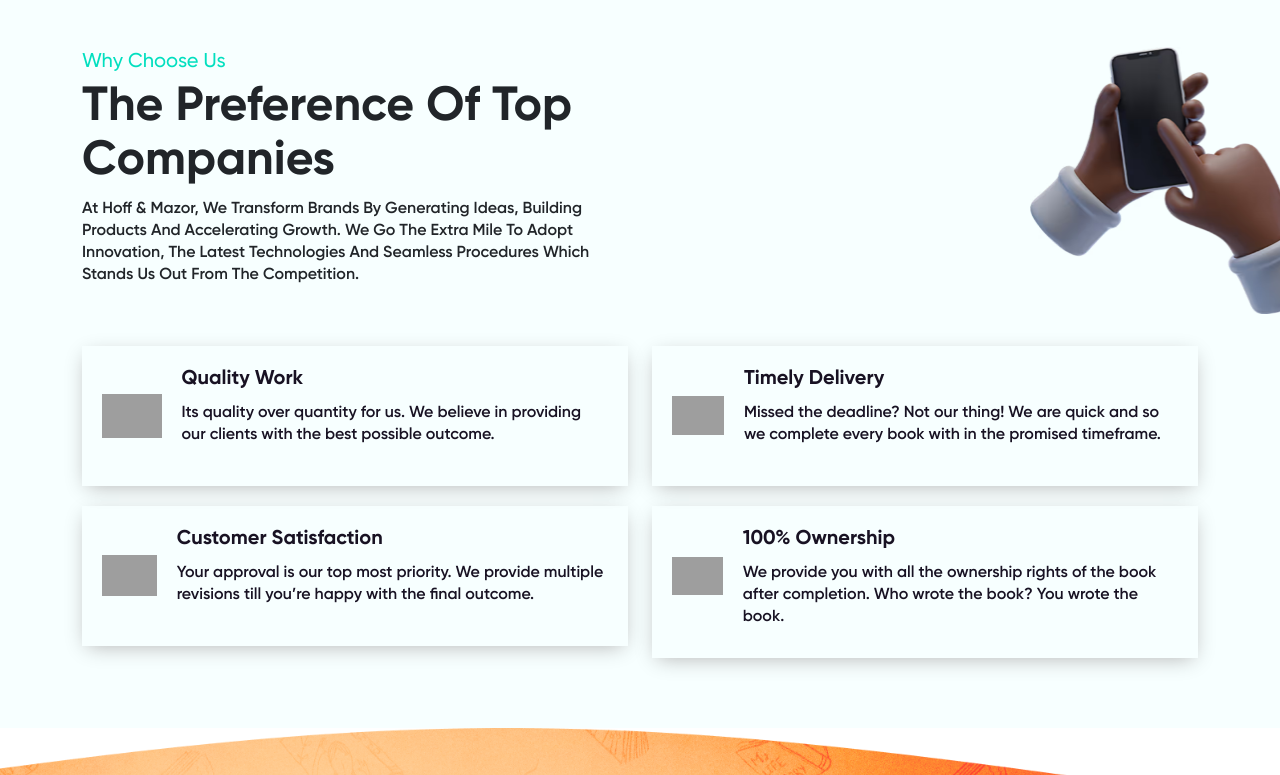
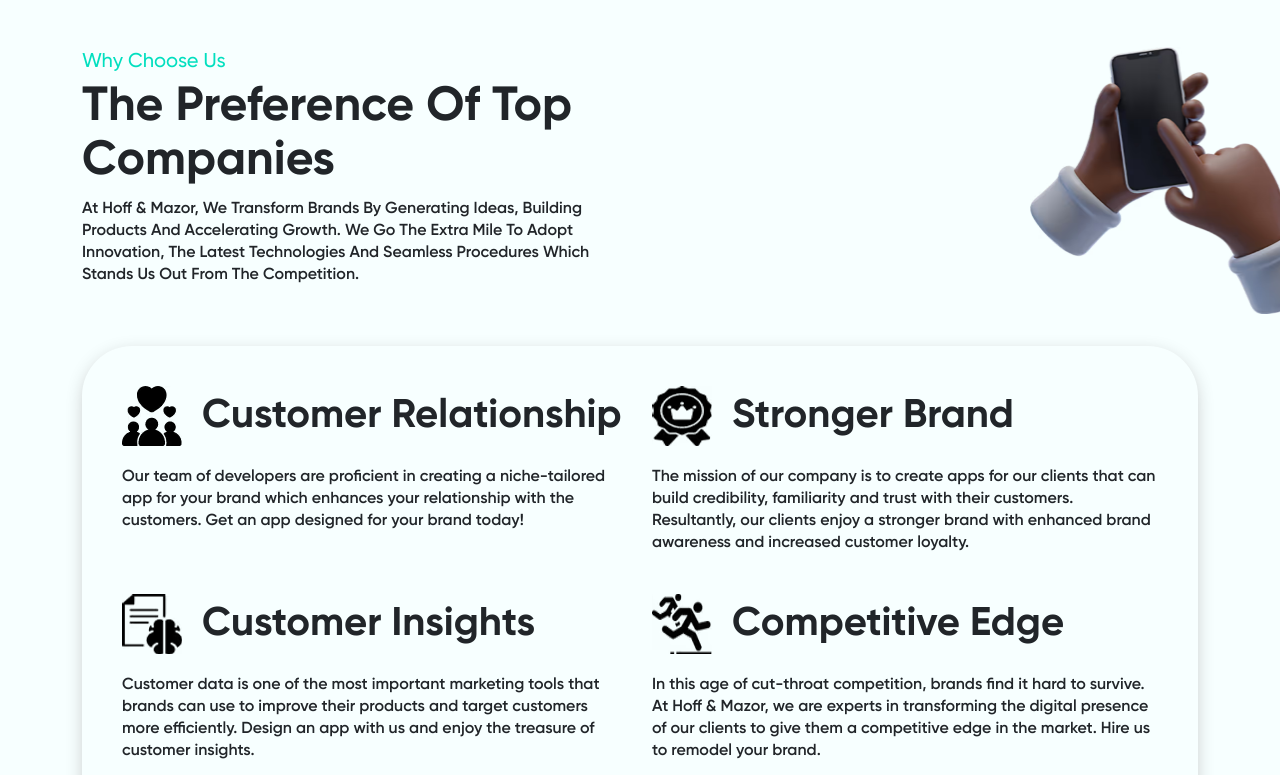
Before and after one commit to SalmanSheikh30272/hoffnmazor-app-brand, a PHP site: page / in a window 1280 px wide. Shown: the part 5214-5989 px from the top of the page. Run offline with PHP 8.4, Linux system fonts and the light colour scheme; data that the repository does not hold is empty; some libraries are stand-ins or nearby versions; grey boxes are pictures that could not be loaded.

Commit message:
why choose section done

```diff
--- a/assets/css/custom.css
+++ b/assets/css/custom.css
@@ -997,68 +997,33 @@ section.why-choose-wrap{
     top: -125px;
     right: -125px;
 }
-.why-choose-wrap .why-choose-inner{}
+.why-choose-wrap .why-choose-inner{
+    padding: 40px 40px;
+    border-radius: 50px;
+    box-shadow: 0 5px 20px -5px #b2b2b2;
+}
 .why-choose-inner .why-choose-box{
-    padding: 20px 20px;
+    margin: 0 0 40px;
+}
+.why-choose-box .choose-box-head{
+    display: flex;
+    align-items: center;
     margin: 0 0 20px;
-    box-shadow: 0 5px 20px -5px #b2b2b2;
-    position: relative;
-    z-index: 1;
-    display: flex;
-}
-.why-choose-box::after{
-    content: '';
-    position: absolute;
-    top: 0;
-    right: 0;
-    bottom: 0;
-    left: 0;
-    width: 0px;
-    height: 100%;
-    background: #181223;
-    z-index: -1;
-    transition: all .5s ease-in-out;
-}
-.why-choose-box:hover::after{
-    width: 100%;
-    height: 100%;
-}
-.why-choose-box .choose-box-img{
+}
+.choose-box-head .choose-box-img{
     margin: 0 20px 0 0;
 }
 .choose-box-img img{
-    width: 100px;
-    height: 100px;
-    object-fit: contain;
+    width: 60px;
+    height: 60px;
+}
+.choose-box-head .heading-three{
+    color: #212529;
+    margin: 0;
 }
 .why-choose-box .choose-box-content{}
-.choose-box-content::-webkit-scrollbar-track{
-    -webkit-box-shadow: inset 0 0px 0px rgba(0,0,0,0.0);
-    border-radius: 0px;
-}
-.choose-box-content::-webkit-scrollbar{
-    width: 3px;
-    background: #b2b2b2;
-    border-radius: 0px;
-}
-.choose-box-content::-webkit-scrollbar-thumb{
-    background-color: #E90041;
-    border-radius: 0px;
-}
-.choose-box-content .heading-five{
-    color: #181223;
-    margin: 0 0 10px;
-    transition: all .3s ease-in-out;
-}
-.why-choose-box:hover .choose-box-content .heading-five{
-    color: #fff;
-}
 .choose-box-content p{
-    color: #181223;
-    transition: all .3s ease-in-out;
-}
-.why-choose-box:hover .choose-box-content p{
-    color: #fff;
+    color: #212529;
 }
 /*Why Choose Section Css End Here*/
 
--- a/index.php
+++ b/index.php
@@ -389,45 +389,53 @@ $page = 'home';
                 <div class="row">
                     <div class="col-xxl-6 col-xl-6 col-lg-6 col-md-6 col-sm-6 col-12">
                         <div class="why-choose-box">
-                            <div class="choose-box-img">
-                                <img src="assets/images/service-icons/marketing-startegy.png" alt="Quality Work" class="img-fluid">
+                            <div class="choose-box-head">
+                                <div class="choose-box-img">
+                                <img src="assets/images/why-choose-icons/customer-relation.avif" data-src="assets/images/why-choose-icons/customer-relation.avif" alt="Relationship" width="60" height="60" class="img-fluid">
+                                </div>
+                                <h4 class="heading-three">Customer Relationship</h4>
                             </div>
                             <div class="choose-box-content">
-                                <h4 class="heading-five">Quality Work</h4>
-                                <p>Its quality over quantity for us. We believe in providing our clients with the best possible outcome.</p>
+                                <p>Our team of developers are proficient in creating a niche-tailored app for your brand which enhances your relationship with the customers. Get an app designed for your brand today!</p>
                             </div>
                         </div>
                     </div>
                     <div class="col-xxl-6 col-xl-6 col-lg-6 col-md-6 col-sm-6 col-12">
                         <div class="why-choose-box">
-                            <div class="choose-box-img">
-                                <img src="assets/images/service-icons/time.png" alt="Time Deliver" class="img-fluid">
+                            <div class="choose-box-head">
+                                <div class="choose-box-img">
+                                <img src="assets/images/why-choose-icons/stronger-brand.avif" data-src="assets/images/why-choose-icons/stronger-brand.avif" alt="Stronger Brand" width="60" height="60" class="img-fluid">
+                                </div>
+                                <h4 class="heading-three">Stronger Brand</h4>
                             </div>
                             <div class="choose-box-content">
-                                <h4 class="heading-five">Timely Delivery</h4>
-                                <p>Missed the deadline? Not our thing! We are quick and so we complete every book with in the promised timeframe.</p>
+                                <p>The mission of our company is to create apps for our clients that can build credibility, familiarity and trust with their customers. Resultantly, our clients enjoy a stronger brand with enhanced brand awareness and increased customer loyalty.</p>
                             </div>
                         </div>
                     </div>
                     <div class="col-xxl-6 col-xl-6 col-lg-6 col-md-6 col-sm-6 col-12">
                         <div class="why-choose-box">
-                            <div class="choose-box-img">
-                                <img src="assets/images/service-icons/patnership.png" alt="Satisfaction" class="img-fluid">
+                            <div class="choose-box-head">
+                                <div class="choose-box-img">
+                                <img src="assets/images/why-choose-icons/insights.avif" data-src="assets/images/why-choose-icons/insights.avif" alt="Insights" width="60" height="60" class="img-fluid">
+                                </div>
+                                <h4 class="heading-three">Customer Insights</h4>
                             </div>
                             <div class="choose-box-content">
-                                <h4 class="heading-five">Customer Satisfaction</h4>
-                                <p>Your approval is our top most priority. We provide multiple revisions till you’re happy with the final outcome.</p>
+                                <p>Customer data is one of the most important marketing tools that brands can use to improve their products and target customers more efficiently. Design an app with us and enjoy the treasure of customer insights.</p>
                             </div>
                         </div>
                     </div>
                     <div class="col-xxl-6 col-xl-6 col-lg-6 col-md-6 col-sm-6 col-12">
                         <div class="why-choose-box">
-                            <div class="choose-box-img">
-                                <img src="assets/images/service-icons/afford.png" alt="Ownership" class="img-fluid">
+                            <div class="choose-box-head">
+                                <div class="choose-box-img">
+                                <img src="assets/images/why-choose-icons/competitive.avif" data-src="assets/images/why-choose-icons/competitive.avif" alt="Competitive" width="60" height="60" class="img-fluid">
+                                </div>
+                                <h4 class="heading-three">Competitive Edge</h4>
                             </div>
                             <div class="choose-box-content">
-                                <h4 class="heading-five">100% Ownership</h4>
-                                <p>We provide you with all the ownership rights of the book after completion. Who wrote the book? You wrote the book.</p>
+                                <p>In this age of cut-throat competition, brands find it hard to survive. At Hoff & Mazor, we are experts in transforming the digital presence of our clients to give them a competitive edge in the market. Hire us to remodel your brand.</p>
                             </div>
                         </div>
                     </div>
```
Also changed, not shown: assets/images/why-choose-icons/competitive.avif (added), assets/images/why-choose-icons/customer-relation.avif (added), assets/images/why-choose-icons/insights.avif (added), assets/images/why-choose-icons/stronger-brand.avif (added).
